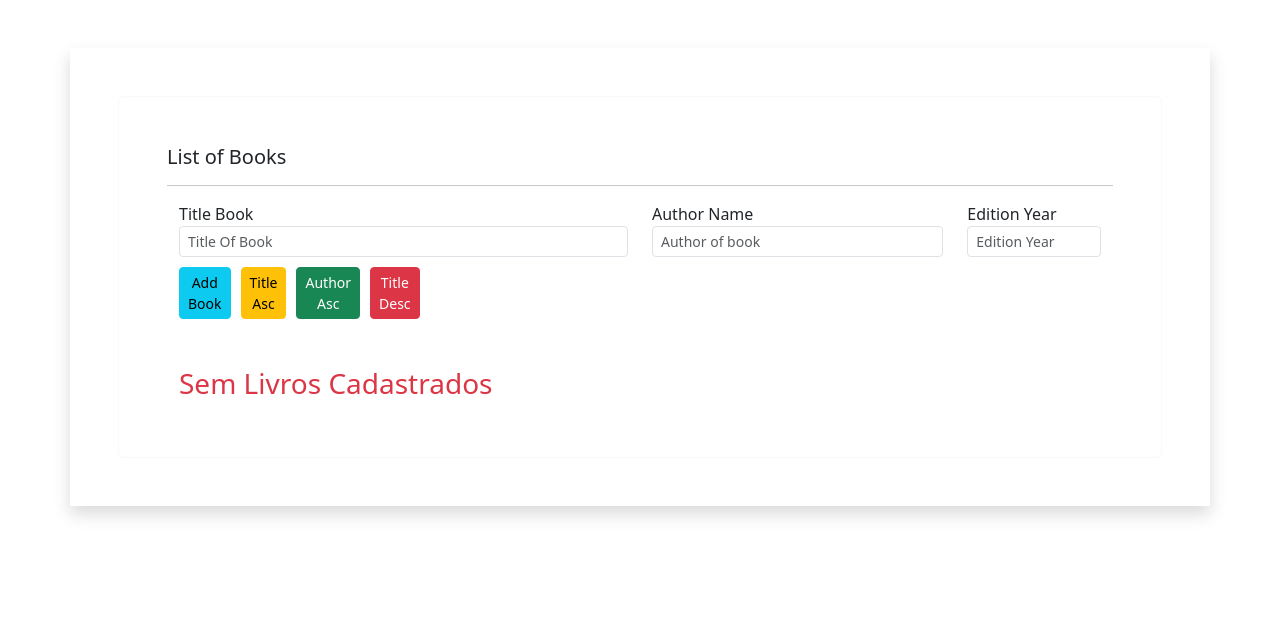
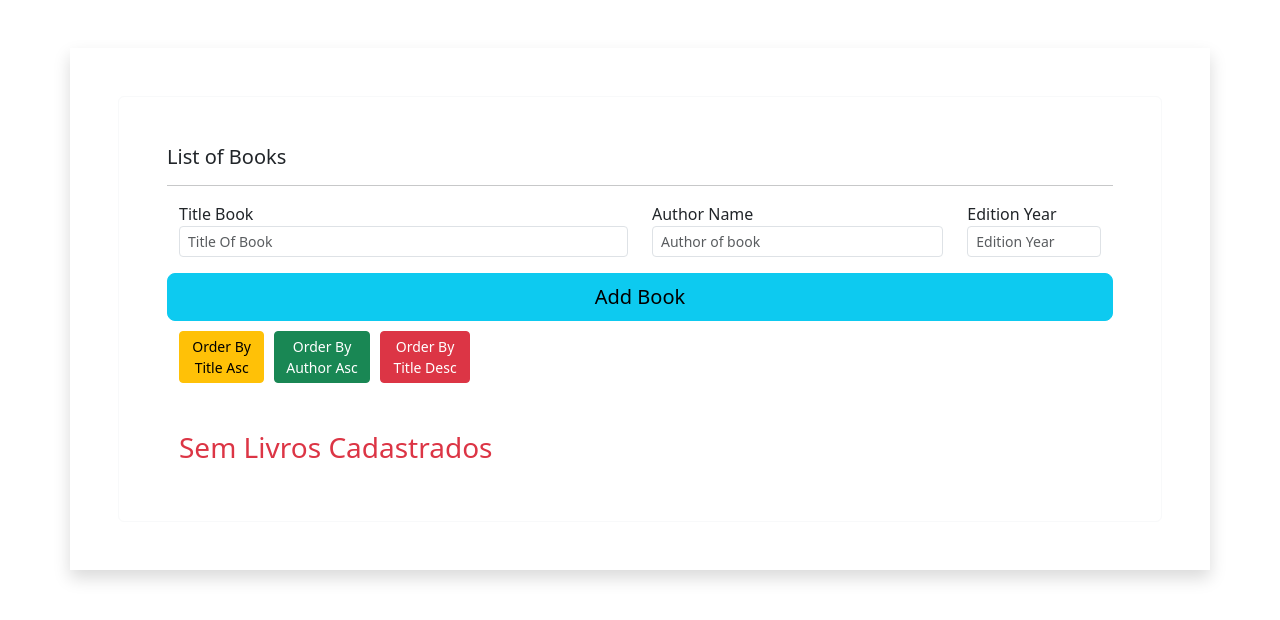
Before and after one commit to rodrigo749/book-ordering, an Angular app: page /books in a window 1280 px wide. Shown: the top 620 px of the page. Built offline with nearby package versions, Linux system fonts and the light colour scheme.

Commit message:
fix buttons

```diff
--- a/src/app/Book.ts
+++ b/src/app/Book.ts
@@ -1,5 +1,5 @@
 export class Book {
-  bookId?: string
+  id?: number
   title?: string
   authorName?: string
   editionYear?: number
--- a/src/app/books/books.component.html
+++ b/src/app/books/books.component.html
@@ -41,13 +41,13 @@
               </div>
             </div>
             <br />
-            <div class="flex-row col-3 justify-content-lg-between buttons" >
-              <button type="submit" class="btn btn-info btn-sm">
-                Add Book
-              </button>
-              <button class="btn btn-warning btn-sm" (click)="sortBooks('ascTitle')">Title Asc</button>
-              <button class="btn btn-success btn-sm" (click)="sortBooks('ascAuthor')">Author Asc</button>
-              <button class="btn btn-danger btn-sm" (click)="sortBooks('descTitle')">Title Desc</button>
+            <button type="submit" class="btn btn-info btn-lg mt-3">
+              Add Book
+            </button>
+            <div class="flex-row col-4 justify-content-lg-between buttons" >
+              <button class="btn btn-warning btn-sm">Order By Title Asc</button>
+              <button class="btn btn-success btn-sm">Order By Author Asc</button>
+              <button class="btn btn-danger btn-sm">Order By Title Desc</button>
             </div>
             <br />
           </div>
@@ -70,6 +70,7 @@
             </tr>
 
             <tr *ngFor="let book of books">
+              <td> Livro</td>
               <td>{{ book.title }}</td>
               <td>{{ book.authorName }}</td>
               <td>{{ book.editionYear }}</td>
--- a/src/app/books/books.component.ts
+++ b/src/app/books/books.component.ts
@@ -13,9 +13,10 @@ import { Book } from '../Book';
 export class BooksComponent implements OnInit {
 
   faBook = faBook;
-  books?: Book[];
+  books?: Book[] = [];
   form: any;
   showTable: boolean = false;
+
 
   constructor() {}
 
@@ -29,34 +30,27 @@ export class BooksComponent implements OnInit {
     })
   }
 
-
   addBook(): void {
     const book: Book = this.form.value;
     this.books?.push(book);
-    console.log('teste', this.books);
-
     localStorage.setItem("BD", JSON.stringify(this.books));
-    //this.form.reset();
+    this.form.reset();
     this.showTable = true;
   }
 
   showBooks(): void {
+    for (var i = 0; i < localStorage.length; i++) {
       if(localStorage.getItem('BD')) {
-      this.books = JSON.parse(localStorage.getItem('BD') || '');
+        this.books = JSON.parse(localStorage.getItem('BD') || '' );
+        console.log(this.books);
       } else {
         this.books = [];
       }
     }
 
-  sortBooks(order: 'ascTitle' | 'ascAuthor' | 'descTitle' | 'descEdition' | 'authorDesc' ): void {
-    console.log('books', this.books);
-    const values = JSON.stringify(this.books);
-    const orderByTitle = Object.keys(values);
-    console.log('values', orderByTitle);
+  }
 
-    if(order === 'ascTitle'){
-      return
-    }
+  sortByTitle(): void {
 
   }
 
```
Lines whose indentation alone changed are shown as unchanged.
